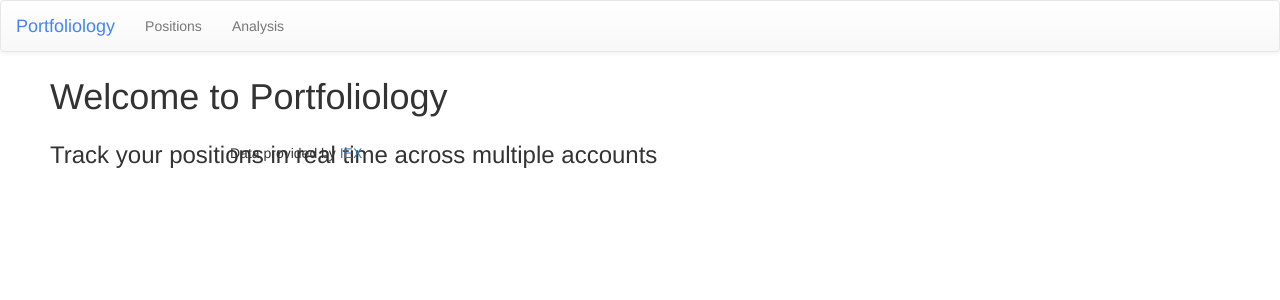
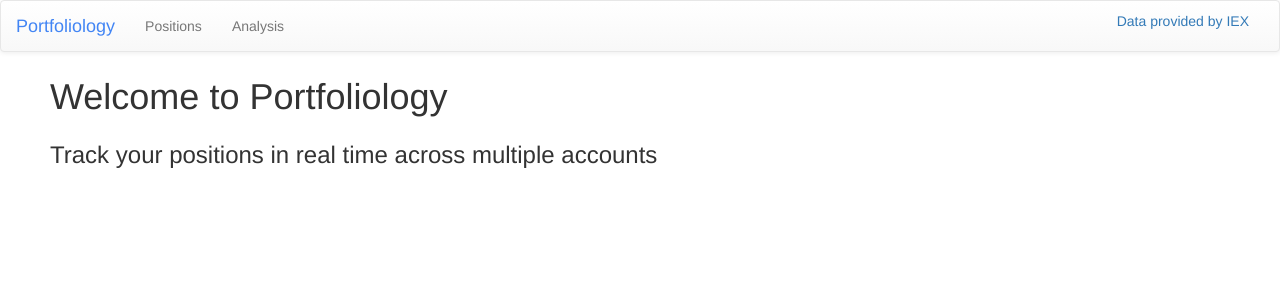
Before and after one commit to grsmith1943/portfoliology, a Django app: page / in a window 1280 px wide. Shown: the top 300 px of the page. Run offline with Django 3.2, Linux system fonts and the light colour scheme; parts of the project's set-up code (start-up, migrations or seed data) failed here and were passed over; some libraries are stand-ins or nearby versions.

Commit message:
updated formatting

```diff
--- a/home/templates/home/base.html
+++ b/home/templates/home/base.html
@@ -162,13 +162,13 @@
             <li><a href="/positions">Positions </a></li>
             <li><a href="/analysis">Analysis </a></li>
           </ul>
+            <ul class="nav navbar-right"><li><a href="https://iextrading.com">Data provided by IEX</a></li></ul>
         </div><!-- /.navbar-collapse -->
       </div><!-- /.container-fluid -->
     </nav>
 
     <div id="content">
         {% block content %}{% endblock %}
-        <p style="margin: -25px 0 0 230px">Data provided by <a href="https://iextrading.com">IEX</a></p>
     </div>
 
     <script>
@@ -183,4 +183,5 @@
 
 
 </body>
+
 </html>
--- a/positions/portfolio_utils.py
+++ b/positions/portfolio_utils.py
@@ -20,7 +20,7 @@ def get_realtime_ticker_data(positions, cols):
         # parse price data
         price = data['latestPrice']
         change = data['change']
-        pct_change = data['changePercent']
+        pct_change = 100. * data['changePercent']
 
         # assign to relevant columns
         df.loc[i, "Name"] = position.name
@@ -58,6 +58,7 @@ def format_positions_summary(df):
     df["Day's Change (%)"] = df["Day's Change (%)"].astype(float).round(2)
     df["Market Value ($)"] = df["Market Value ($)"].astype(float).round(2)
     df["Day's Gain/Loss ($)"] = df["Day's Gain/Loss ($)"].astype(float).round(2)
+    df["Cost Basis ($)"] = df["Cost Basis ($)"].astype(float).round(2)
 
     # sort by largest position and fill null values with empty string (b/c I like it that way)
     df.sort_values("Market Value ($)", inplace=True, ascending=False)
```
